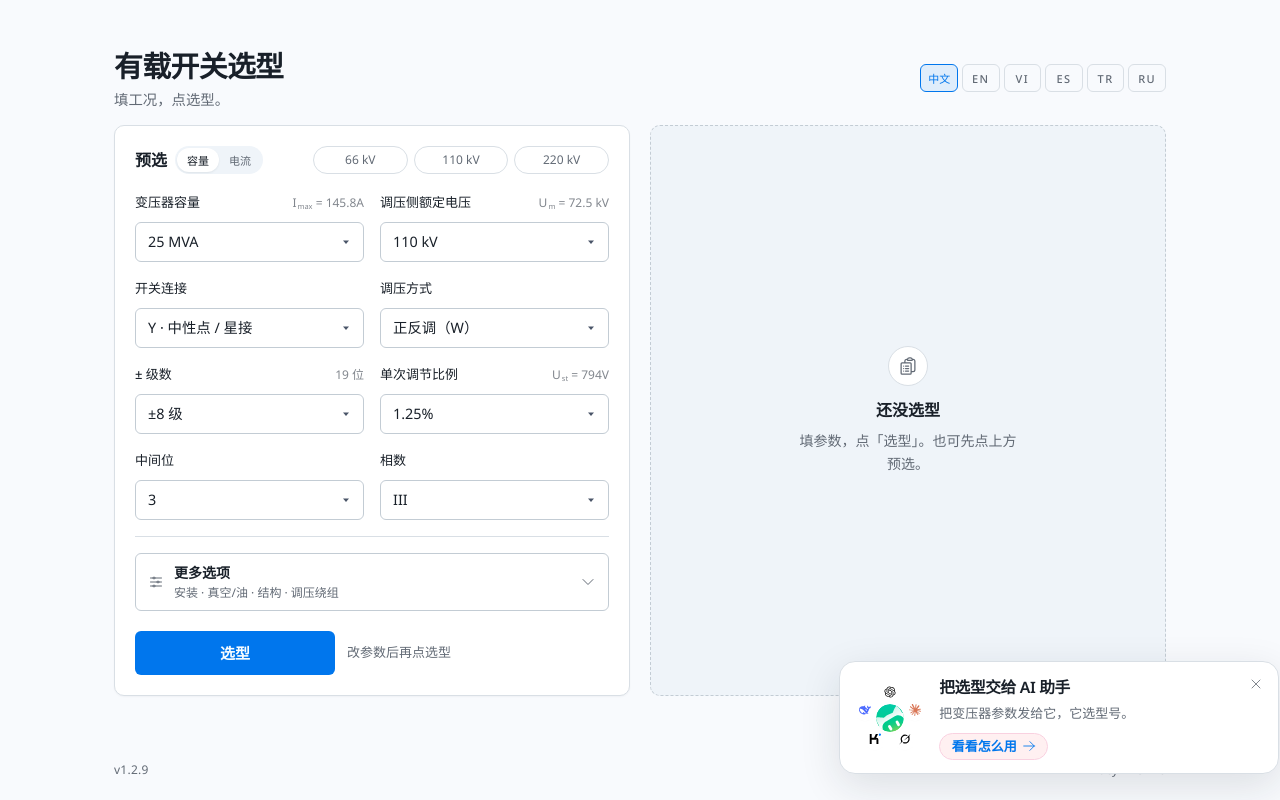
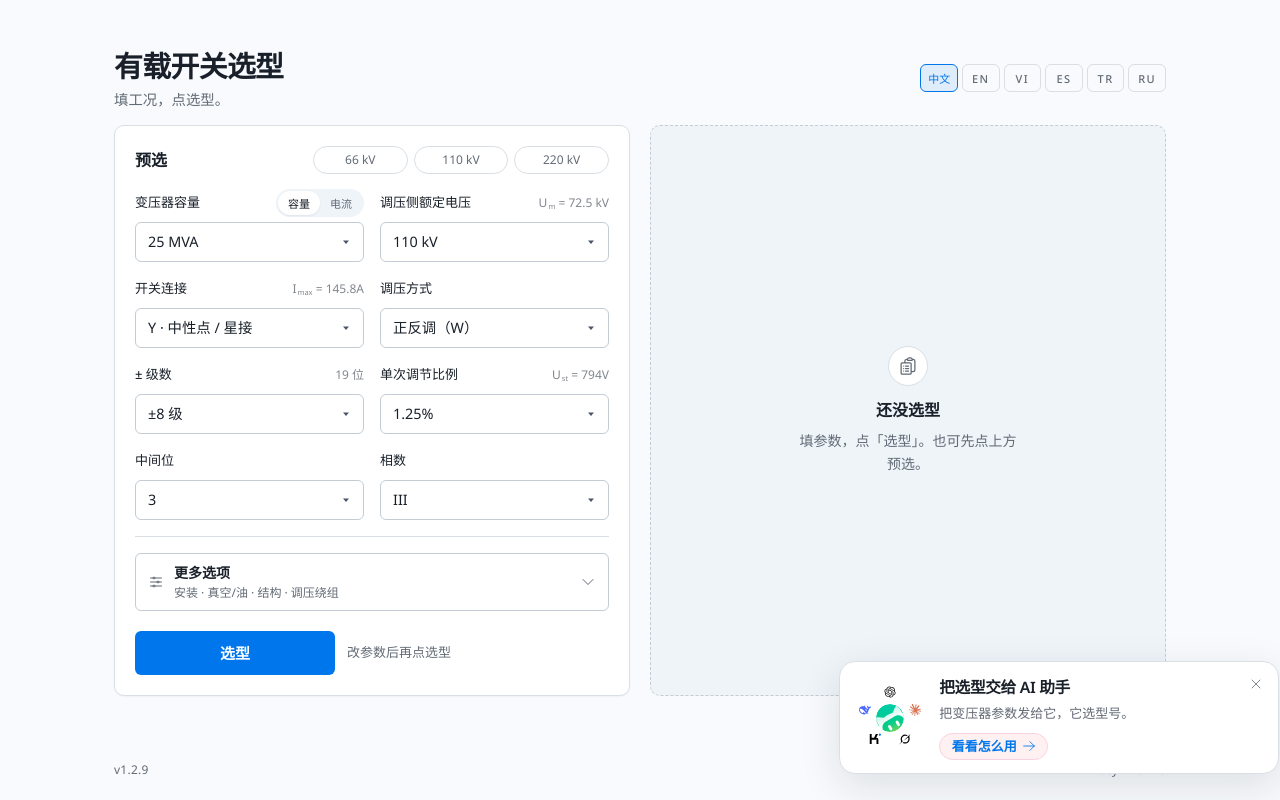
Before and after one commit to erict16/oltc-selector, a Next.js app: page / in a window 1280 px wide. Built offline with nearby package versions, Linux system fonts and the light colour scheme.

Commit message:
ui: pills back on capacity title, Imax on 开关连接
Same ModeSeg chrome. Um / Ust / 19 位 stay put.

```diff
--- a/components/SelectorApp.tsx
+++ b/components/SelectorApp.tsx
@@ -177,6 +177,7 @@ function Field({
   children,
   className,
   action,
+  actionKind = "caption",
   as = "label",
 }: {
   label: string;
@@ -185,8 +186,10 @@ function Field({
   meta?: string;
   children: React.ReactNode;
   className?: string;
-  /** Far-right of the label row (Imax / Um / Ust / 19 位) */
+  /** Far-right of the label row */
   action?: React.ReactNode;
+  /** caption = Imax/Um/Ust; plain = capacity/current pills */
+  actionKind?: "caption" | "plain";
   /** Button groups must not use <label> — a click on the tip would fire the first button. */
   as?: "label" | "div";
 }) {
@@ -218,7 +221,13 @@ function Field({
           <span className="min-w-0 flex-1" />
         )}
         {action ? (
-          <span className="ml-auto shrink-0 whitespace-nowrap text-[0.75rem] leading-none tabular-nums text-[var(--color-caption)]">
+          <span
+            className={cx(
+              "ml-auto shrink-0",
+              actionKind === "caption" &&
+                "whitespace-nowrap text-[0.75rem] leading-none tabular-nums text-[var(--color-caption)]",
+            )}
+          >
             {action}
           </span>
         ) : null}
@@ -828,20 +837,9 @@ export function SelectorApp() {
           }}
         >
           <div className="mb-4 flex flex-col gap-2.5 sm:flex-row sm:items-center sm:justify-between">
-            <div className="flex shrink-0 items-center gap-2">
-              <h2 className="font-[family-name:var(--font-display)] text-base font-semibold text-[var(--color-ink)]">
-                {t(lang, "presets")}
-              </h2>
-              <ModeSeg
-                ariaLabel={t(lang, "currentModeAria")}
-                value={currentMode}
-                options={[
-                  { id: "capacity", label: t(lang, "capacityBtn") },
-                  { id: "current", label: t(lang, "currentBtn") },
-                ]}
-                onChange={setCurrentEntry}
-              />
-            </div>
+            <h2 className="shrink-0 font-[family-name:var(--font-display)] text-base font-semibold text-[var(--color-ink)]">
+              {t(lang, "presets")}
+            </h2>
             <div
               className="grid w-full grid-cols-3 gap-1.5 sm:w-[18.5rem] sm:shrink-0"
               role="group"
@@ -879,15 +877,17 @@ export function SelectorApp() {
                   ? t(lang, "transformerMva")
                   : t(lang, "throughCurrent")
               }
+              actionKind="plain"
               action={
-                currentMode === "capacity" && derivedOk && derivedA != null ? (
-                  <CaptionSub
-                    name="I"
-                    sub="max"
-                    value={formatAmps(derivedA)}
-                    unit="A"
-                  />
-                ) : undefined
+                <ModeSeg
+                  ariaLabel={t(lang, "currentModeAria")}
+                  value={currentMode}
+                  options={[
+                    { id: "capacity", label: t(lang, "capacityBtn") },
+                    { id: "current", label: t(lang, "currentBtn") },
+                  ]}
+                  onChange={setCurrentEntry}
+                />
               }
             >
               {currentMode === "capacity" ? (
@@ -1059,7 +1059,18 @@ export function SelectorApp() {
             </Field>
 
             <Field
+              as="div"
               label={t(lang, "connection")}
+              action={
+                currentMode === "capacity" && derivedOk && derivedA != null ? (
+                  <CaptionSub
+                    name="I"
+                    sub="max"
+                    value={formatAmps(derivedA)}
+                    unit="A"
+                  />
+                ) : undefined
+              }
             >
               <select
                 className={controlClass}
```
Also changed, not shown: 1 other file (tests, documents, lock files or other folders).
